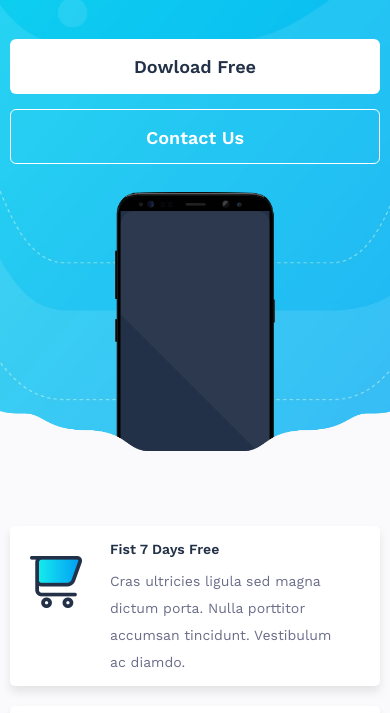
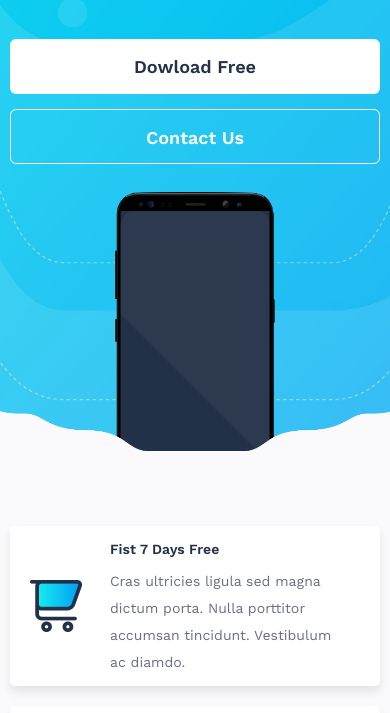
Before and after one commit to Vanchiendtvt/baitap6responsive, a plain HTML site: page index.html in a window 390 px wide. Shown: the part 369-1082 px from the top of the page. Drawn offline with Linux system fonts and the light colour scheme.

Commit message:
Change possition element img features

```diff
--- a/style.css
+++ b/style.css
@@ -483,18 +483,21 @@ footer span{
     #features>div>div>div {
         width: 100%;
         height: auto;
-        position: static;
+        position: relative;
         padding-top: 20px;
         padding-bottom: 20px;
         margin-bottom: 20px;
         text-align: left;
-        top:0px; left: 0px;
+    }
+    #features>div>div>div:nth-child(n) {
+        top: 0px;
+        left: 0px;
     }
     #features>div>div>div img {
-        float: left;
-        margin: 20px 0 auto 20px;
-        /* position: absolute; */
+        margin: 0px 0 auto 20px;
+        position: absolute;
         top:50%;
+        transform: translate(0, -50%);
     }
     #features>div>div>div>h3 {
         margin-top: 0px;
@@ -579,9 +582,6 @@ footer span{
     #features>div>div>div {
         padding-top: 10px;
         padding-bottom: 10px;
-    }
-    #features>div>div>div img {
-        float: left;
     }
     #everything {
         padding-bottom: 75px;
```
